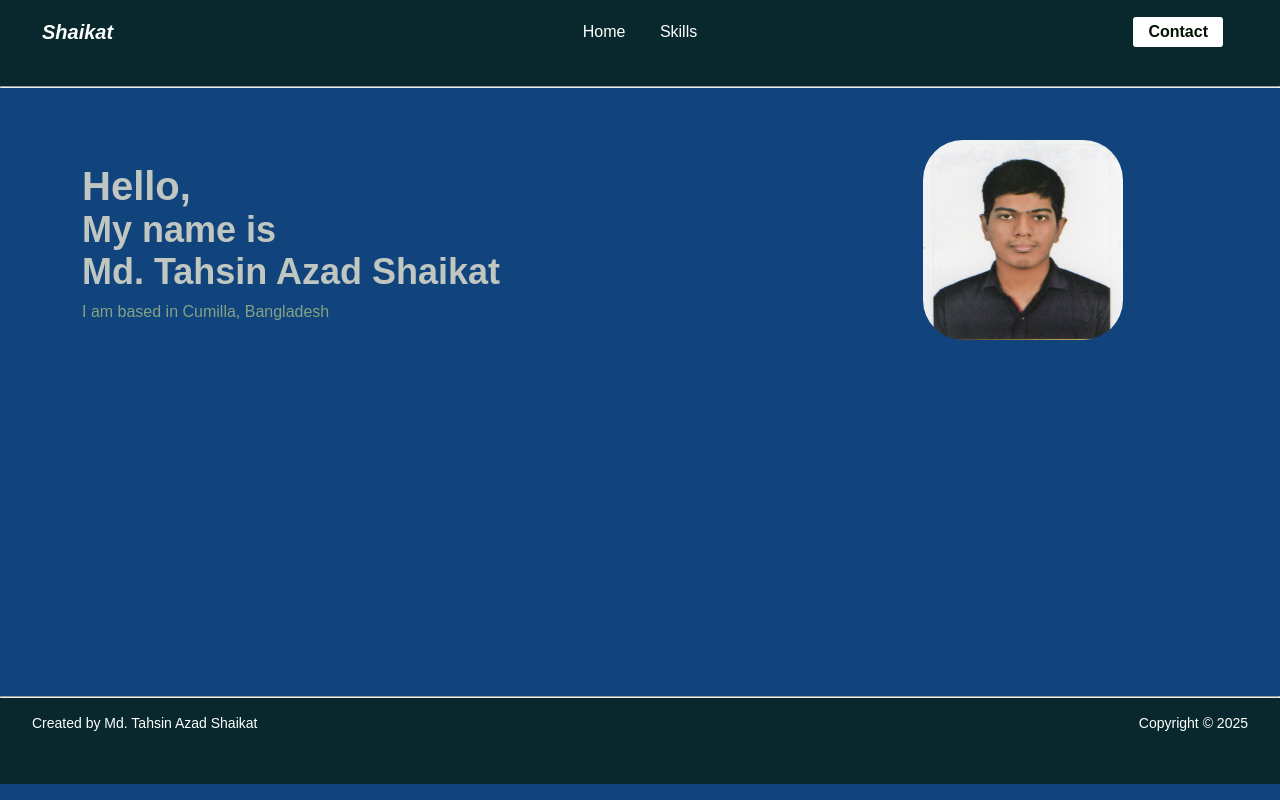
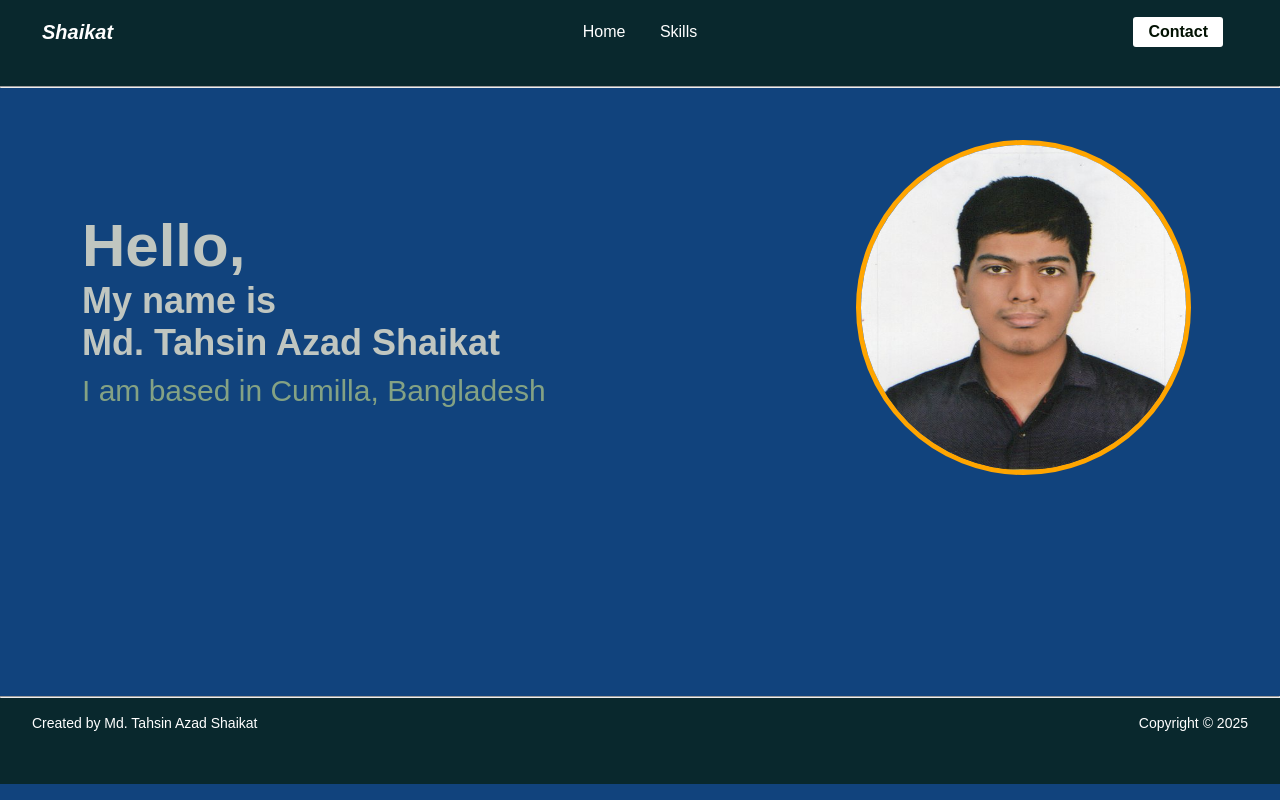
Before and after one commit to shaikat020/personal-website, a plain HTML site: page index.html in a window 1280 px wide. Drawn offline with Linux system fonts and the light colour scheme.

Commit message:
refractor: code changes

```diff
--- a/css/styles.css
+++ b/css/styles.css
@@ -107,8 +107,18 @@ main{
     vertical-align: middle;
     text-align: left;
     padding-left: 80px;
+}
+/* <h1 class="intro-hello">Hello,</h1>
+                    <h2 class="intro-subtitle">My name is</h2>
+                    <h2 class="intro-name">Md. Tahsin Azad Shaikat</h2>
+                    <p class="intro-location">I am based in Cumilla, Bangladesh</p> */
 
+.intro-text h1,h2{
+    font-size: 60px;
 }
+
+
+
 .intro-hello{
     color:rgb(192, 198, 192);
     font-size: 40px;
@@ -123,8 +133,9 @@ main{
 }
 .intro-location {
     color: rgb(132, 162, 132);
-    font-size: 16px;
+    font-size: 30px;
     margin-top: 10px;
+
 }
 
 .intro-image{
@@ -213,5 +224,6 @@ footer td {
 }
 
 #shaikat{
-    border-radius: 40px;
+    border-radius: 50%;
+    border: 5px orange solid;
 }
--- a/index.html
+++ b/index.html
@@ -47,7 +47,7 @@
             </td>
             <td width="40%" class="intro-image">
                 <section>
-                    <img src="images/Md_Tahsin_Azad_Shaikat.png" alt="Md. Tahsin Azad Shaikat" width="200px" height="200px" id="shaikat">
+                    <img src="images/Md_Tahsin_Azad_Shaikat.png" alt="Md. Tahsin Azad Shaikat" width="325px" height="325px" id="shaikat">
                 </section>
             </td>
         </tr>
```
